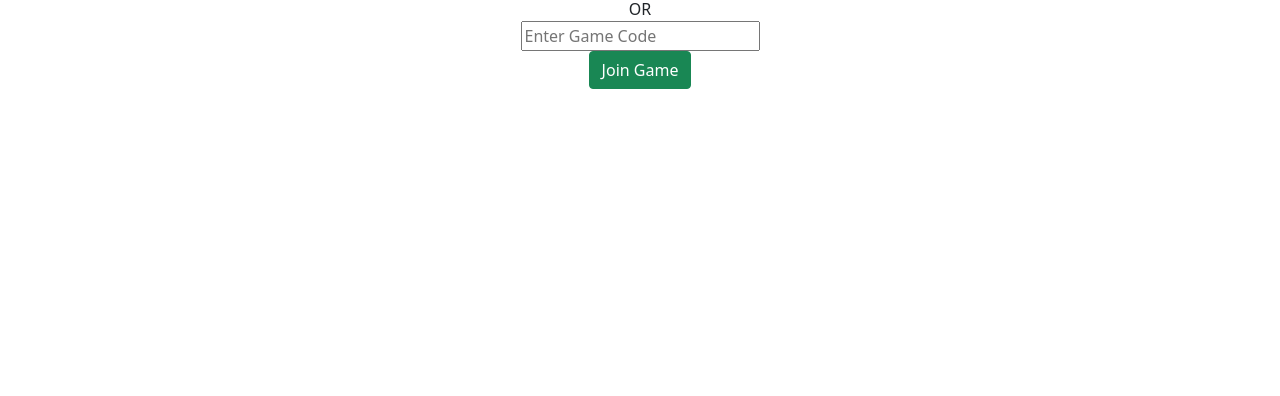
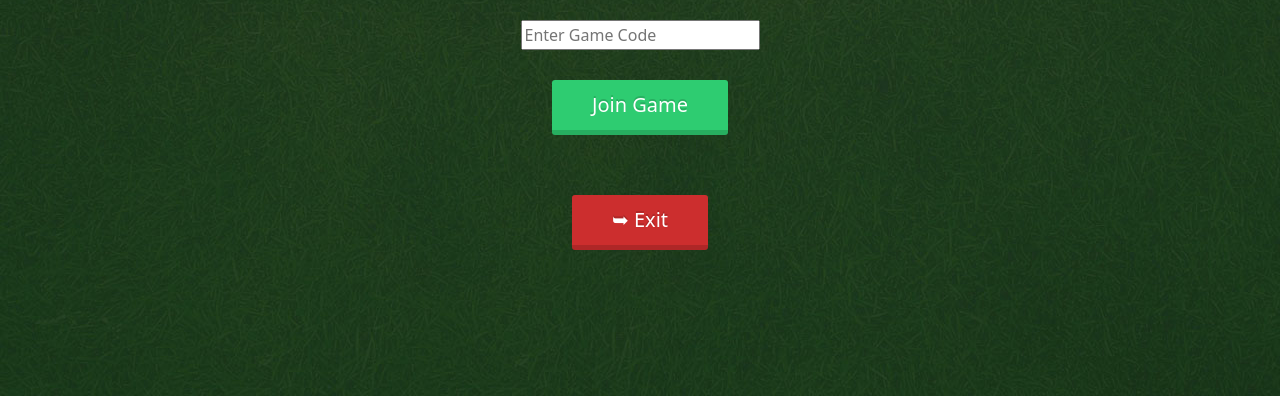
Before and after one commit to Uspectacle/Snake-Multiplayer, a website: page frontend/index.html in a window 1280 px wide. Shown: the part 404-800 px from the top of the page. Drawn offline with nearby package versions, Linux system fonts and the light colour scheme.

Commit message:
css begins

```diff
--- a/frontend/index.html
+++ b/frontend/index.html
@@ -12,6 +12,7 @@
       integrity="sha384-1BmE4kWBq78iYhFldvKuhfTAU6auU8tT94WrHftjDbrCEXSU1oBoqyl2QvZ6jIW3"
       crossorigin="anonymous"
     />
+    <link rel="stylesheet" href="style.css"></link>
     <link rel="icon" type="image/x-icon" href="../Images/pumpkin.png" />
     <title>Multi Snake</title>
     <style>
@@ -27,11 +28,11 @@
           <div
             class="d-flex flex-column align-items-center justify-content-center h-100"
           >
-            <h1>Multiplayer Snake</h1>
-            <button type="submit" class="btn btn-success" id="newGameButton">
+            <h1 class="text-green">Multiplayer Snake</h1>
+            <button type="submit" class="button-green" id="newGameButton">
               Create New Game
             </button>
-            <div>OR</div>
+            <div class="text-green">OR</div>
             <div class="form-group">
               <input
                 type="text"
@@ -39,8 +40,11 @@
                 id="gameCodeInput"
               />
             </div>
-            <button type="submit" class="btn btn-success" id="joinGameButton">
+            <button type="submit" class="button-green" id="joinGameButton">
               Join Game
+            </button>
+            <button type="submit" class="button-red" id="exitButton">
+              ➥ Exit
             </button>
           </div>
         </div>
@@ -49,9 +53,22 @@
           <div
             class="d-flex flex-column align-items-center justify-content-center h-100"
           >
-            <h1>Your game code is: <span id="gameCodeDisplay"></span></h1>
+            <h1 class="text-green">Your game code is: <span id="gameCodeDisplay"></span></h1>
 
             <canvas id="canvas"></canvas>
+
+            <!-- <div id="endScreen" class="h-100">
+              <div class="d-flex flex-column align-items-center justify-content-center h-100">
+                <h1 class="text-green"><span id="gameOverDisplay"></span></h1>
+                <button type="submit" class="btn btn-success" id="restartButton">
+                  Play Again
+                </button>
+                <div class="text-green">OR</div>
+                <button type="submit" class="btn btn-success" id="exitButton">
+                  Exit This Game
+                </button>
+              </div>
+            </div> -->
           </div>
         </div>
       </div>
--- /dev/null
+++ b/frontend/style.css
@@ -0,0 +1,70 @@
+body {
+  background-color: #002b14;
+  background-image: url("../Images/herbe-v2.jpg");
+  background-size: cover;
+  background-position: top top;
+  background-color: none;
+}
+
+.text-green {
+  color: #9ef01a;
+  margin: 30px 0px 30px 0px;
+}
+
+.button-green {
+  position: relative;
+  padding: 10px 40px;
+  margin: 30px 0px 30px 0px;
+  float: left;
+  border-radius: 3px;
+  font-size: 20px;
+  color: #fff;
+  text-decoration: none;
+  background-color: #2ecc71;
+  border: none;
+  border-bottom: 5px solid #27ae60;
+  text-shadow: 0px -2px #27ae60;
+  -webkit-transition: all 0.1s;
+  transition: all 0.1s;
+}
+
+.button-green:hover,
+.button-green:active {
+  -webkit-transform: translate(0px, 5px);
+  -ms-transform: translate(0px, 5px);
+  transform: translate(0px, 5px);
+  margin: 33px 0px 31px 0px;
+  border-bottom: 1px solid #2ecc71;
+}
+.button-green:active {
+  background-color: #27ae60;
+}
+
+.button-red {
+  position: relative;
+  padding: 10px 40px;
+  margin: 30px 0px 30px 0px;
+  float: left;
+  border-radius: 3px;
+  font-size: 20px;
+  color: #fff;
+  text-decoration: none;
+  background-color: #cc2e2e;
+  border: none;
+  border-bottom: 5px solid #ae2727;
+  text-shadow: 0px -2px #ae2727;
+  -webkit-transition: all 0.1s;
+  transition: all 0.1s;
+}
+
+.button-red:hover,
+.button-red:active {
+  -webkit-transform: translate(0px, 5px);
+  -ms-transform: translate(0px, 5px);
+  transform: translate(0px, 5px);
+  margin: 33px 0px 31px 0px;
+  border-bottom: 1px solid #cc2e2e;
+}
+.button-red:active {
+  background-color: #ae2727;
+}
```
Also changed, not shown: Images/herbe-v2.jpg (added), Images/herbe.jpg (added).
